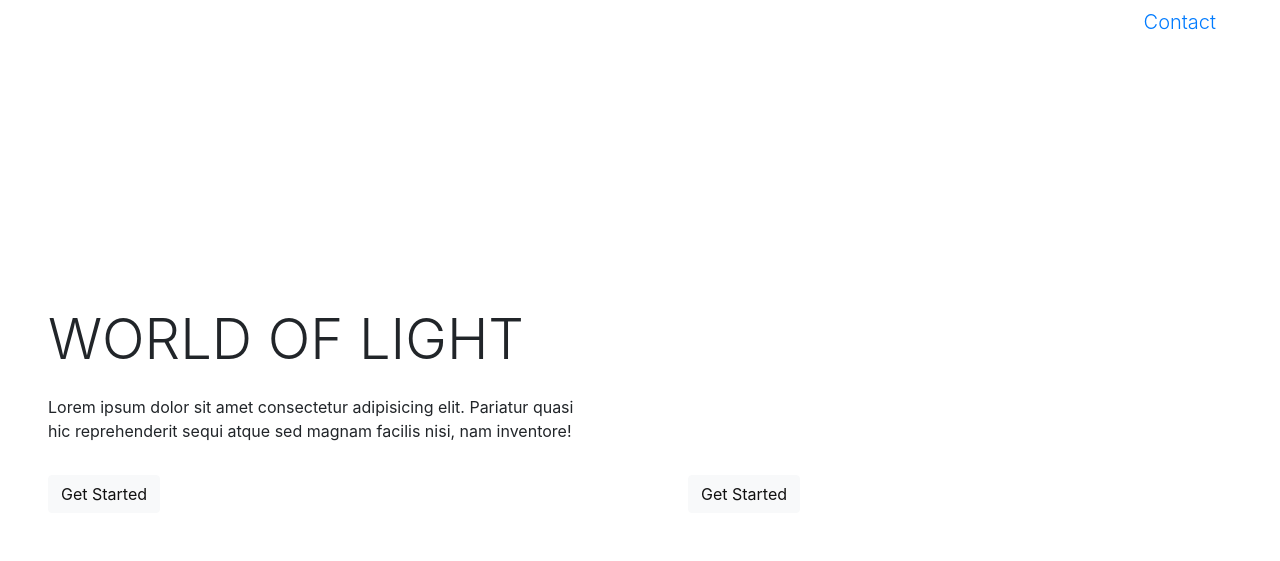
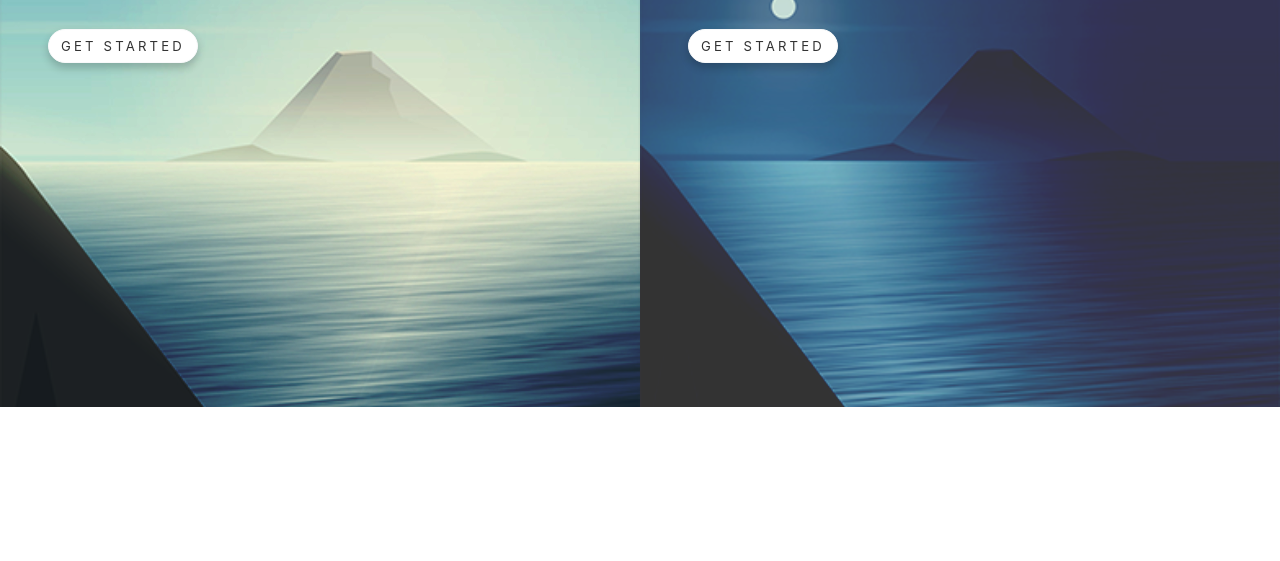
Before and after one commit to VkasRaj/split-landing, a plain HTML site: page index.html in a window 1280 px wide. Shown: the part 393-954 px from the top of the page. After the commit the page ends 800 px from the top, so only its background shows below. Drawn offline with nearby package versions, Linux system fonts and the light colour scheme.

Commit message:
fixed style.css commented

```diff
--- a/index.html
+++ b/index.html
@@ -10,8 +10,8 @@
     <link rel="icon" type="image/png" href="icon.png">
     <link href="https://fonts.googleapis.com/css?family=Raleway:400,700" rel="stylesheet">
     <link rel="stylesheet" href="https://maxcdn.bootstrapcdn.com/bootstrap/4.0.0-beta/css/bootstrap.min.css" integrity="sha384-/Y6pD6FV/Vv2HJnA6t+vslU6fwYXjCFtcEpHbNJ0lyAFsXTsjBbfaDjzALeQsN6M" crossorigin="anonymous">
-    <!-- <link rel="stylesheet" href="./assets/css/bs.css" integrity="sha384-/Y6pD6FV/Vv2HJnA6t+vslU6fwYXjCFtcEpHbNJ0lyAFsXTsjBbfaDjzALeQsN6M" crossorigin="anonymous">
-    <link rel="stylesheet" href="./assets/css/style.css"> -->
+    <!-- <link rel="stylesheet" href="./assets/css/bs.css" integrity="sha384-/Y6pD6FV/Vv2HJnA6t+vslU6fwYXjCFtcEpHbNJ0lyAFsXTsjBbfaDjzALeQsN6M" crossorigin="anonymous"> -->
+    <link rel="stylesheet" href="./assets/css/style.css">
   </head>
   <body>
 
```
